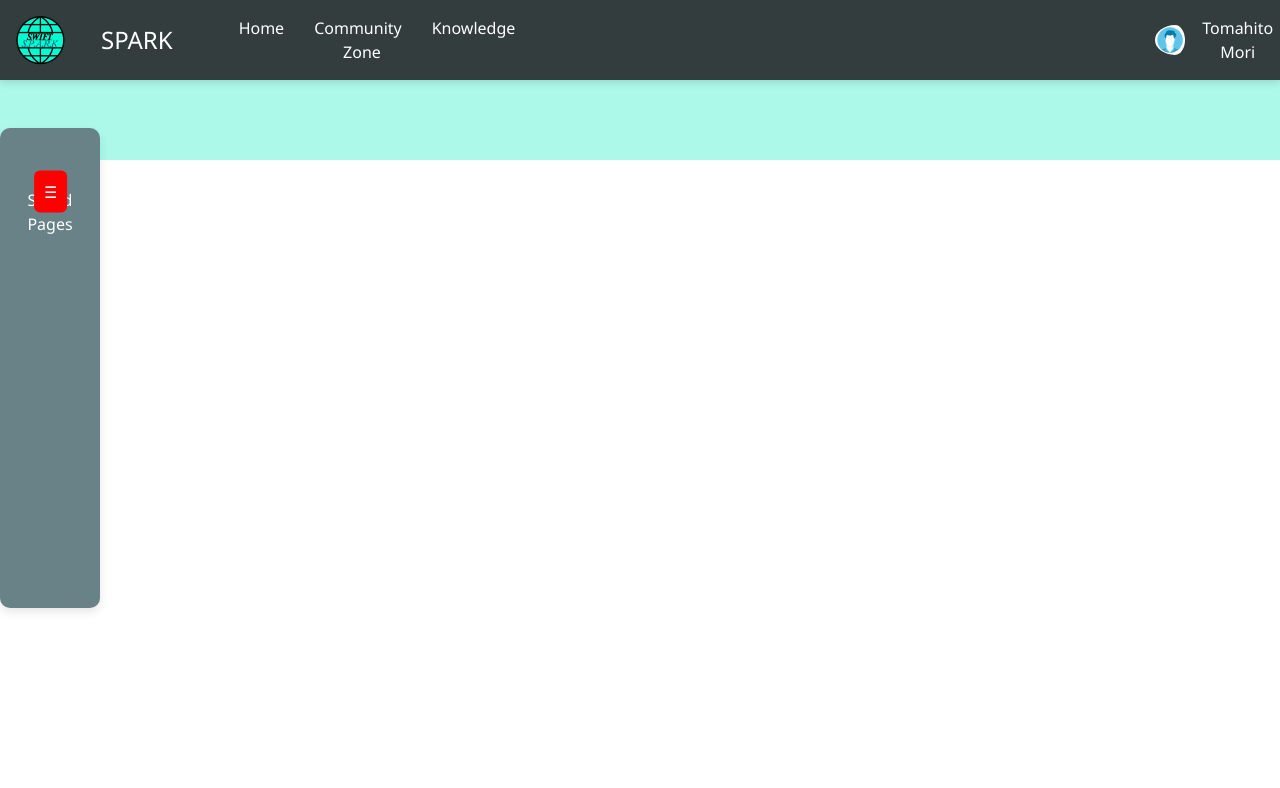
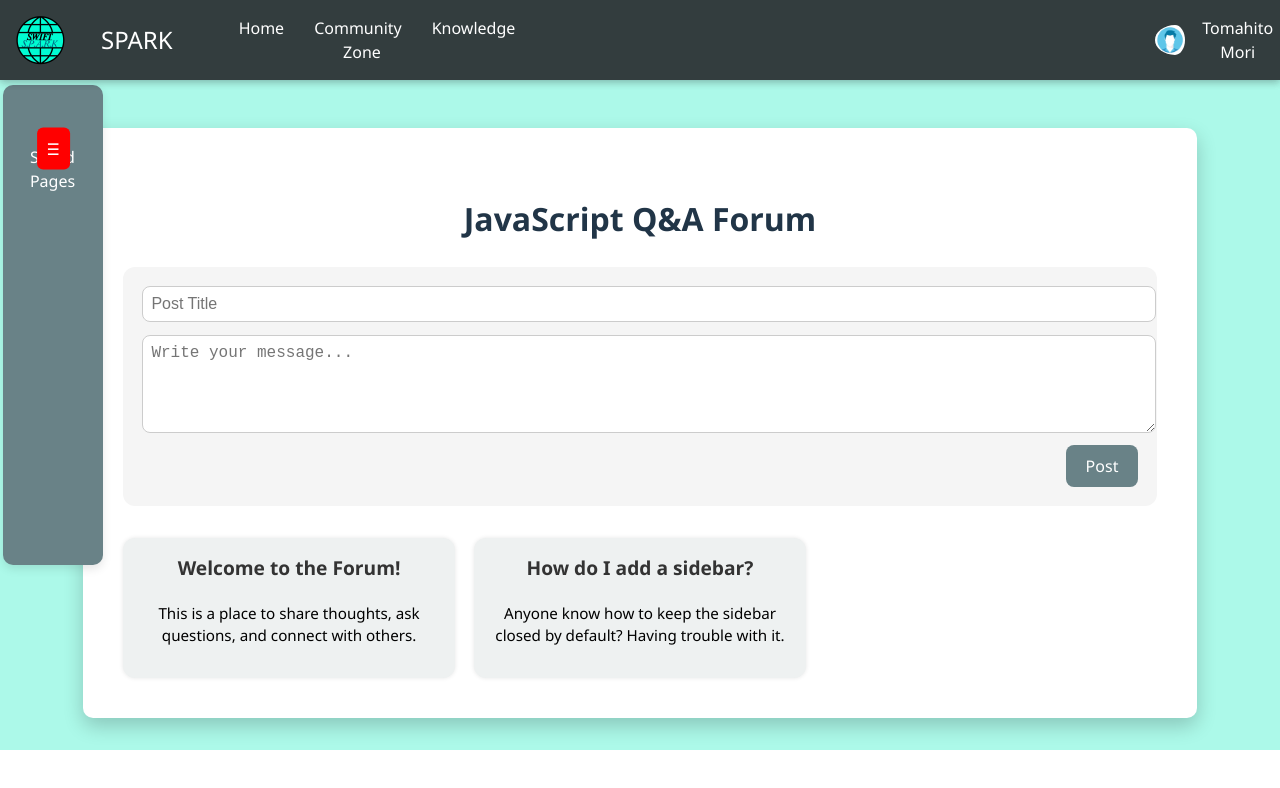
Before and after one commit to BeanWritesSomeCode/Swift-Hackathon-2025, a React (Vite) app in the folder my-app/: page /knowledge/js-forum in a window 1280 px wide. Shown: the top 788 px of the page. Built offline with nearby package versions, Linux system fonts and the light colour scheme.

Commit message:
Created a forum page for JavaScript group

```diff
--- a/my-app/src/App.jsx
+++ b/my-app/src/App.jsx
@@ -3,8 +3,10 @@ import Header from "./components/header"
 import MainContainer from './components/Main-Container'
 import Sidebar from './components/Sidebar'
 import Community from './components/Community'
+import ForumPage from './components/forum'
 import './styles.css'
 import './css/sidebar.css'
+import './css/auto-scroll.css'
 import './App.css'
 import { Routes, Route } from 'react-router-dom'
 import Cat from './components/cat'
@@ -30,6 +32,7 @@ function App() {
 
             <Route path = "knowledge">
                 <Route index element={<KnowledgeZone/> } />
+                <Route path="js-forum" element={<ForumPage/> } />
             </Route>
 
         </Route>
--- a/my-app/src/components/Main-Container.jsx
+++ b/my-app/src/components/Main-Container.jsx
@@ -1,14 +1,12 @@
-import avatar from '../assets/avatar.jpg'
-import cavatar from '../assets/cavatar.png'
-import Post from "./Post"
+
 import AutoScrollPosts from './auto-scroll-posts';
 
 function MainContainer({ sidebarOpen }) {
   return (
     <div className={`main-container ${sidebarOpen ? 'sidebar-open' : 'sidebar-closed'}`}>
       <h1>Welcome to SPARK!</h1>
-      <p>SWIFT Platform for Aligning Resources and Knowledge</p>
-      <p>Recent Posts: </p>
+      <h2>SWIFT Platform for Aligning Resources and Knowledge</h2>
+      <h3>Recent Posts: </h3>
 
       <AutoScrollPosts/>
     </div>
--- a/my-app/src/components/auto-scroll-posts.jsx
+++ b/my-app/src/components/auto-scroll-posts.jsx
@@ -40,6 +40,7 @@ const posts = [
 function Post({ headline, text, avatar }) {
   return (
     <div
+      className="post"
       style={{
         display: "flex",
         gap: 12,
--- a/my-app/src/components/community.jsx
+++ b/my-app/src/components/community.jsx
@@ -1,15 +1,13 @@
 import { Link, Routes, Route } from "react-router-dom"
-import Community_Dashboard from "../components/Community_Dashboard"
-//import Cat from "../components/Cat"
 import bingus from "@/assets/bingus.jpeg";
-import gwc from "@/assets/GWC.png"
 import nsbe from "@/assets/NSBE.png"
 import wit from "@/assets/WIT.png"
 
 function Community() {
     return (
         <>
-        <div className="main-container community-post-container">
+        <div className="main-container">
+            <h1>Our Communities</h1>
             <div className="grid-container">
                 <div className="grid-item">
                     <div className="comm-item-img">
--- /dev/null
+++ b/my-app/src/components/forum.jsx
@@ -0,0 +1,60 @@
+import { useState } from "react";
+import "@/css/forum-page.css";
+
+function ForumPage() {
+  const [posts, setPosts] = useState([
+    {
+      title: "Welcome to the Forum!",
+      content: "This is a place to share thoughts, ask questions, and connect with others.",
+    },
+    {
+      title: "How do I add a sidebar?",
+      content: "Anyone know how to keep the sidebar closed by default? Having trouble with it.",
+    },
+  ]);
+
+  const [newPost, setNewPost] = useState({ title: "", content: "" });
+
+  const handlePost = () => {
+    if (newPost.title.trim() && newPost.content.trim()) {
+      setPosts([newPost, ...posts]);
+      setNewPost({ title: "", content: "" });
+    }
+  };
+
+  return (
+    <div className="main-container">
+      <h2 className="forum-title">JavaScript Q&A Forum</h2>
+
+      <div className="post-box">
+        <input
+          type="text"
+          placeholder="Post Title"
+          value={newPost.title}
+          onChange={(e) => setNewPost({ ...newPost, title: e.target.value })}
+          className="post-title-input"
+        />
+        <textarea
+          placeholder="Write your message..."
+          value={newPost.content}
+          onChange={(e) => setNewPost({ ...newPost, content: e.target.value })}
+          className="post-content-input"
+        />
+        <button onClick={handlePost} className="post-btn">
+          Post
+        </button>
+      </div>
+
+      <div className="forum-posts-grid">
+        {posts.map((post, index) => (
+          <div key={index} className="forum-post">
+            <h3>{post.title}</h3>
+            <p>{post.content}</p>
+          </div>
+        ))}
+      </div>
+    </div>
+  );
+}
+
+export default ForumPage;
--- a/my-app/src/components/knowledge-zone.jsx
+++ b/my-app/src/components/knowledge-zone.jsx
@@ -1,35 +1,32 @@
 import jsImage from "@/assets/jsImage.png";
 import cppImage from "@/assets/cppImage.png";
+import { Link } from "react-router-dom";
 function KnowledgeZone() {
   return (
     <>
       <div className="main-container">
         <h1>Knowledge Zone</h1>
-                <p className="zone-sub-text">
-                    Discover Connections in SWIFT
-                </p>
+        <p className="zone-sub-text">Discover Connections in SWIFT</p>
 
+        <Link to="/knowledge/js-forum">
           <div className="forum-container green">
             <img className="forum-logo" src={jsImage} />
             <div className="forum-text-div">
-                        <h1>
-                            JavaScript Group
-                        </h1>
+              <h1>JavaScript Group</h1>
               <p>"Asynchronous by nature, chaotic by design."</p>
             </div>
           </div>
+        </Link>
+
         <div className="forum-container green">
           <img className="forum-logo" src={cppImage} />
           <div className="forum-text-div">
-                        <h1>
-                            C++ Group
-                        </h1>
+            <h1>C++ Group</h1>
             <p>“Control the machine, master the code.”</p>
           </div>
         </div>
       </div>
     </>
-
-    )
+  );
 }
-export default KnowledgeZone
+export default KnowledgeZone;
--- /dev/null
+++ b/my-app/src/css/auto-scroll.css
@@ -0,0 +1,19 @@
+.post {
+  opacity: 0;
+  transform: translateY(20px);
+  animation: fadeInUp 0.6s ease forwards;
+}
+
+.post:nth-child(even) {
+  animation-delay: 0.2s;
+}
+.post:nth-child(odd) {
+  animation-delay: 0.4s;
+}
+
+@keyframes fadeInUp {
+  to {
+    opacity: 1;
+    transform: translateY(0);
+  }
+}
--- /dev/null
+++ b/my-app/src/css/forum-page.css
@@ -0,0 +1,81 @@
+.forum-container {
+  padding: 2rem;
+  max-width: 1000px;
+  margin: auto;
+  font-family: sans-serif;
+}
+
+.forum-title {
+  text-align: center;
+  font-size: 2rem;
+  margin-bottom: 1.5rem;
+}
+
+.post-box {
+  display: flex;
+  flex-direction: column;
+  gap: 0.8rem;
+  background-color: #f5f5f5;
+  padding: 1.2rem;
+  border-radius: 12px;
+  margin-bottom: 2rem;
+}
+
+.post-title-input,
+.post-content-input {
+  width: 100%;
+  padding: 0.5rem;
+  font-size: 1rem;
+  border: 1px solid #ccc;
+  border-radius: 8px;
+  justify-content: center;
+}
+
+.post-content-input {
+  resize: vertical;
+  min-height: 80px;
+}
+
+.post-btn {
+  align-self: flex-end;
+  padding: 0.6rem 1.2rem;
+  background-color: #698287;
+  color: white;
+  border: none;
+  border-radius: 8px;
+  cursor: pointer;
+  transition: background-color 0.2s ease;
+}
+
+.post-btn:hover {
+  background-color: #5a747a;
+}
+
+.forum-posts-grid {
+  display: grid;
+  grid-template-columns: repeat(auto-fill, minmax(280px, 1fr));
+  gap: 1.2rem;
+}
+
+.forum-post {
+  background-color: #eef1f1;
+  border-radius: 12px;
+  padding: 1rem;
+  box-shadow: 0 0 4px rgba(0, 0, 0, 0.1);
+}
+
+.forum-post h3 {
+  margin-top: 0;
+  font-size: 1.2rem;
+  color: #333;
+}
+
+.forum-post p {
+  font-size: 0.95rem;
+  color: #444;
+}
+
+.forum-post:hover {
+  background-color: #eef1f1; /* Same as normal, no change */
+  cursor: default;
+}
--- a/my-app/src/css/sidebar.css
+++ b/my-app/src/css/sidebar.css
@@ -56,13 +56,12 @@
   background-color: #698287;
   color: white;
   border-radius: 10px;
-  margin-top: 10%;
   width: 220px;
   height: 50%;
   transition: width 0.3s ease;
   position: fixed;
-  top: 0;
-  left: 0;
+  top: -43px;
+  left: 2.5px;
   overflow-x: hidden;
   padding-top: 60px;
   z-index: 999;
@@ -71,6 +70,7 @@
 
 .sidebar.closed {
   width: 60px;
+
 }
 
 .sidebar.closed .toggle-btn {
@@ -83,8 +83,8 @@
 }
 
 .sidebar.closed .sidebar-links li {
-  justify-content: center;  /* if flex used */
-  padding-left: 0;          /* remove left padding */
+  justify-content: center;
+  padding-left: 0;
 }
 
 .sidebar .toggle-btn {
--- a/my-app/src/styles.css
+++ b/my-app/src/styles.css
@@ -43,6 +43,7 @@ body {
     gap: 5%;
     height: 70%;
     width: 80%;
+    margin: 0 auto;
 }
 
 .grid-container-3x2 {
@@ -108,6 +109,7 @@ body {
     border-style: solid;
     border-radius: 15px;
     text-align: left;
+    margin-top: 20px;
 }
 
 .comm-item-img {
@@ -118,6 +120,7 @@ body {
     left: 0;
     display: inline-block;
     vertical-align: middle;
+    margin-top: 18px;
 }
 
 .comm-item-img img {
@@ -242,7 +245,6 @@ button:hover {
     border-radius: 50%;
     object-fit: cover;
     vertical-align: middle;
-    horiz-align: right;
     padding-right: 10px;
     margin-left: 50%;
 }
@@ -280,6 +282,7 @@ button:hover {
     margin-bottom: 10px;
     border-radius: 20px;
     gap: 20px;
+    padding-left: 150px;
 }
 
 .forum-container:hover {
@@ -297,6 +300,7 @@ button:hover {
 .forum-text-div {
 
     font-size: 1rem;
+    margin-left: 160px;
 }
 
 .forum-text-div h1 {
```
Lines whose indentation alone changed are shown as unchanged.
